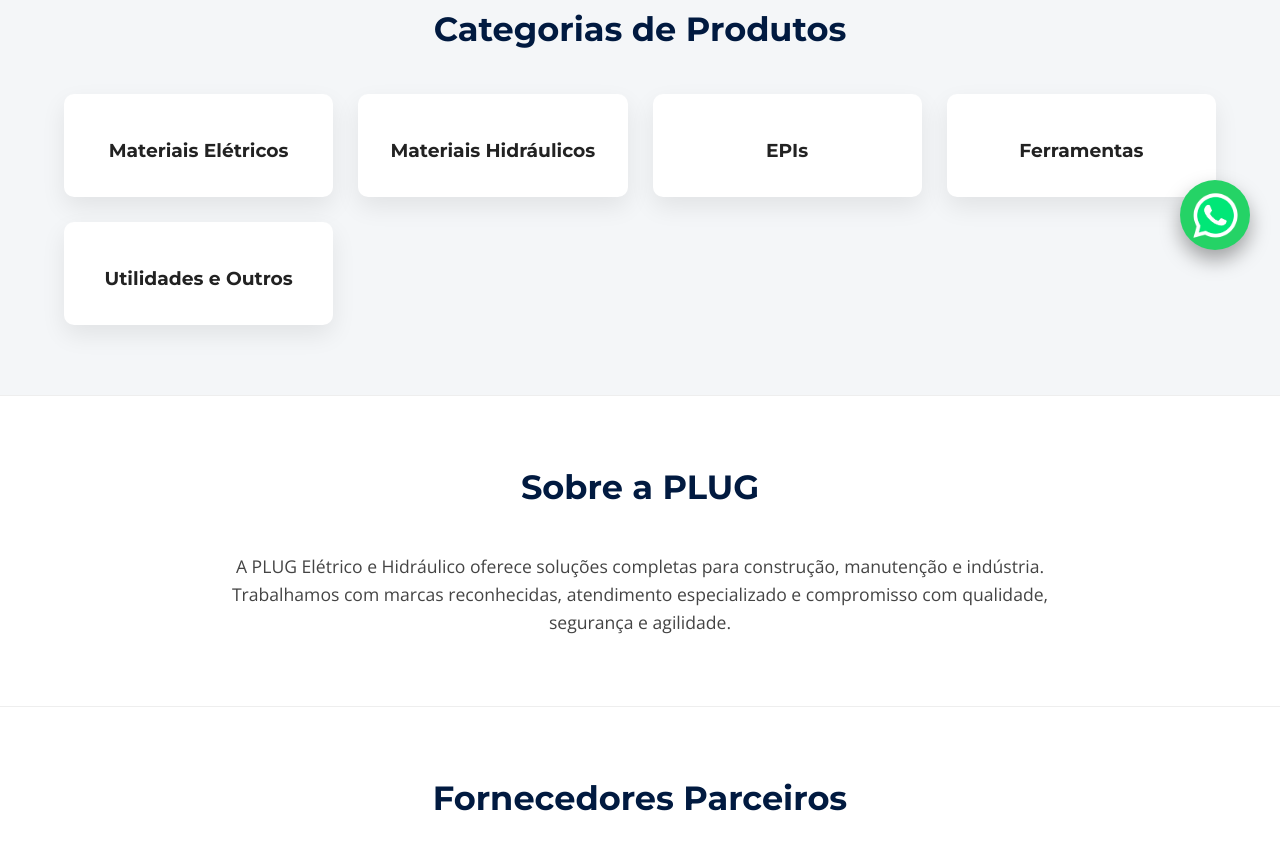
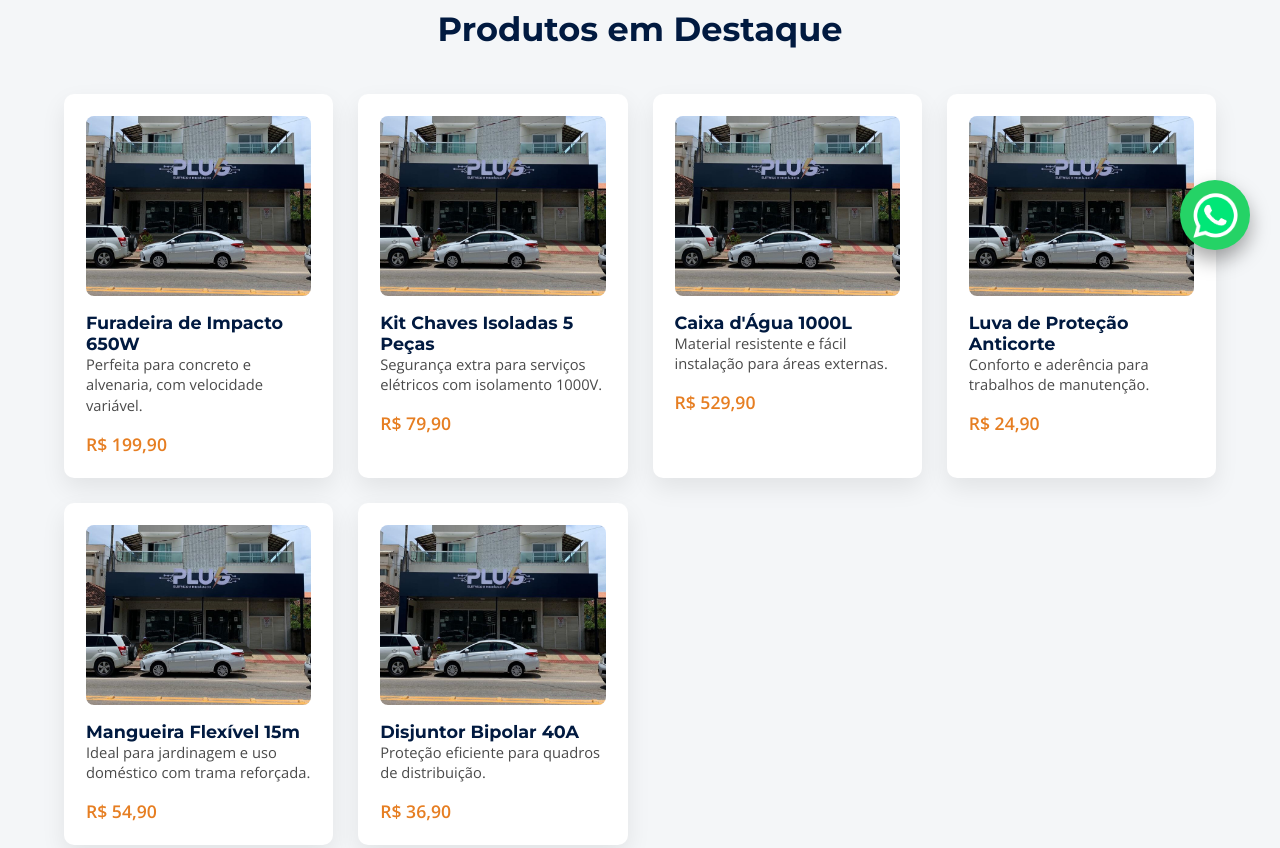
Before and after one commit to arthurgs-uvv/site-empresa-plug, a plain HTML site: page index.html in a window 1280 px wide. Shown: the part 520-1368 px from the top of the page. Drawn offline with nearby package versions, Linux system fonts and the light colour scheme.

Commit message:
Add product cards to produtos section

```diff
--- a/index.html
+++ b/index.html
@@ -43,15 +43,9 @@
     <section id="produtos">
       <div class="container">
         <div class="section-title">
-          <h2>Categorias de Produtos</h2>
+          <h2>Produtos em Destaque</h2>
         </div>
-        <div class="grid">
-          <div class="card"><h3>Materiais Elétricos</h3></div>
-          <div class="card"><h3>Materiais Hidráulicos</h3></div>
-          <div class="card"><h3>EPIs</h3></div>
-          <div class="card"><h3>Ferramentas</h3></div>
-          <div class="card"><h3>Utilidades e Outros</h3></div>
-        </div>
+        <div class="grid" id="produtos-grid"></div>
       </div>
     </section>
 
--- a/script.js
+++ b/script.js
@@ -22,6 +22,63 @@
     }, 300);
 
     }, 4000);
+
+    /* ===========================
+    PRODUTOS EM DESTAQUE
+    =========================== */
+    const produtos = [
+    {
+        nome: "Furadeira de Impacto 650W",
+        preco: "R$ 199,90",
+        imagem: "./imagens/WhatsApp Image 2026-01-30 at 10.17.53 - Editado.jpg",
+        descricao: "Perfeita para concreto e alvenaria, com velocidade variável."
+    },
+    {
+        nome: "Kit Chaves Isoladas 5 Peças",
+        preco: "R$ 79,90",
+        imagem: "./imagens/WhatsApp Image 2026-01-30 at 10.17.53 - Editado.jpg",
+        descricao: "Segurança extra para serviços elétricos com isolamento 1000V."
+    },
+    {
+        nome: "Caixa d'Água 1000L",
+        preco: "R$ 529,90",
+        imagem: "./imagens/WhatsApp Image 2026-01-30 at 10.17.53 - Editado.jpg",
+        descricao: "Material resistente e fácil instalação para áreas externas."
+    },
+    {
+        nome: "Luva de Proteção Anticorte",
+        preco: "R$ 24,90",
+        imagem: "./imagens/WhatsApp Image 2026-01-30 at 10.17.53 - Editado.jpg",
+        descricao: "Conforto e aderência para trabalhos de manutenção."
+    },
+    {
+        nome: "Mangueira Flexível 15m",
+        preco: "R$ 54,90",
+        imagem: "./imagens/WhatsApp Image 2026-01-30 at 10.17.53 - Editado.jpg",
+        descricao: "Ideal para jardinagem e uso doméstico com trama reforçada."
+    },
+    {
+        nome: "Disjuntor Bipolar 40A",
+        preco: "R$ 36,90",
+        imagem: "./imagens/WhatsApp Image 2026-01-30 at 10.17.53 - Editado.jpg",
+        descricao: "Proteção eficiente para quadros de distribuição."
+    }
+    ];
+
+    const produtosGrid = document.querySelector('#produtos-grid');
+
+    if (produtosGrid) {
+    produtosGrid.innerHTML = produtos.map(produto => `
+        <div class="card product-card">
+        <img src="${produto.imagem}" alt="${produto.nome}">
+        <div>
+            <h3>${produto.nome}</h3>
+            <p class="details">${produto.descricao}</p>
+        </div>
+        <span class="price">${produto.preco}</span>
+        </div>
+    `).join('');
+    }
 
 
     /* ===========================
--- a/style.css
+++ b/style.css
@@ -158,6 +158,39 @@ section + section{
   font-family:'Montserrat', sans-serif;
   font-weight:700;
   margin-top:10px;
+}
+
+.product-card{
+  padding:22px;
+  text-align:left;
+  display:flex;
+  flex-direction:column;
+  gap:16px;
+}
+
+.product-card img{
+  width:100%;
+  height:180px;
+  object-fit:cover;
+  border-radius:8px;
+}
+
+.product-card h3{
+  margin:0;
+  font-size:1.1rem;
+  color:var(--azul);
+}
+
+.product-card .price{
+  font-weight:700;
+  color:var(--laranja);
+  font-size:1.1rem;
+}
+
+.product-card .details{
+  font-size:0.92rem;
+  color:#4a4a4a;
+  line-height:1.4;
 }
 
 .suppliers{
```
